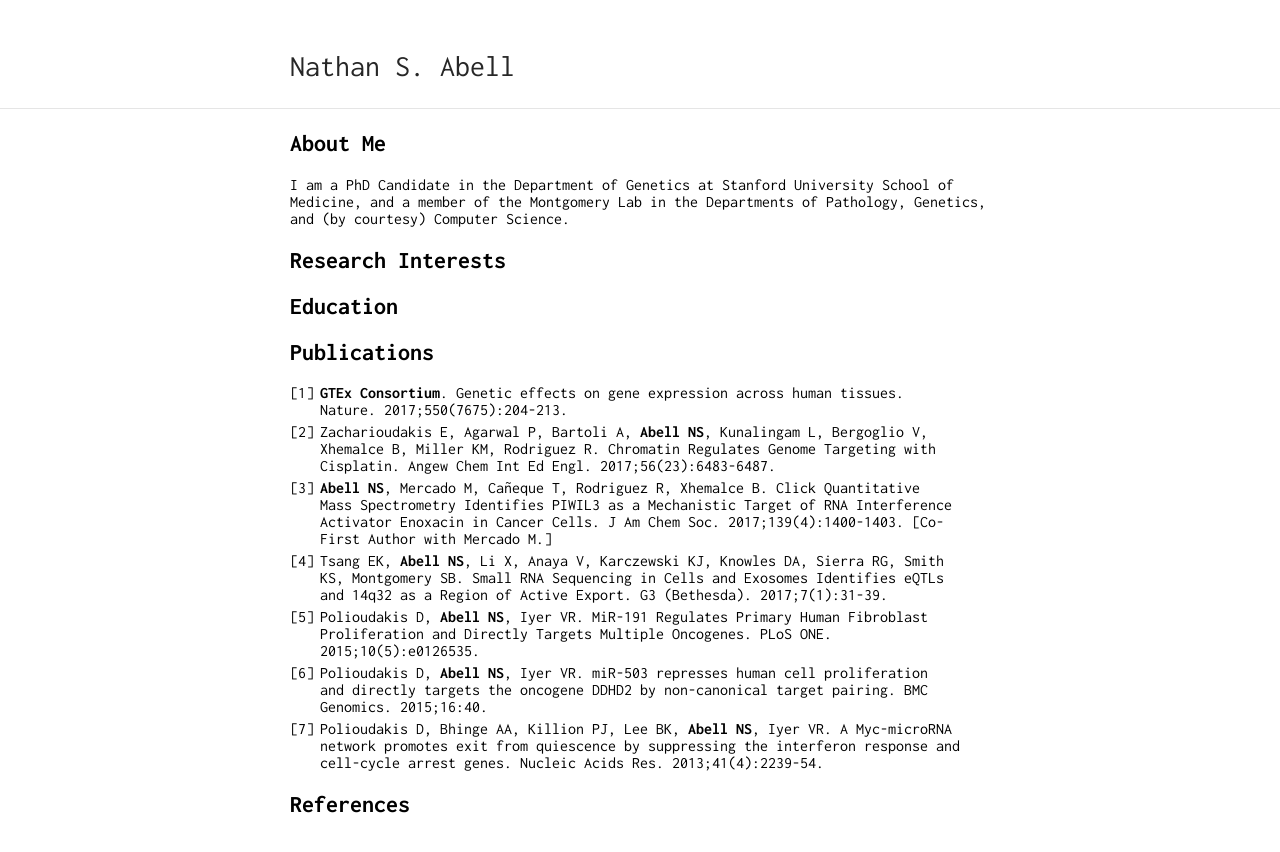
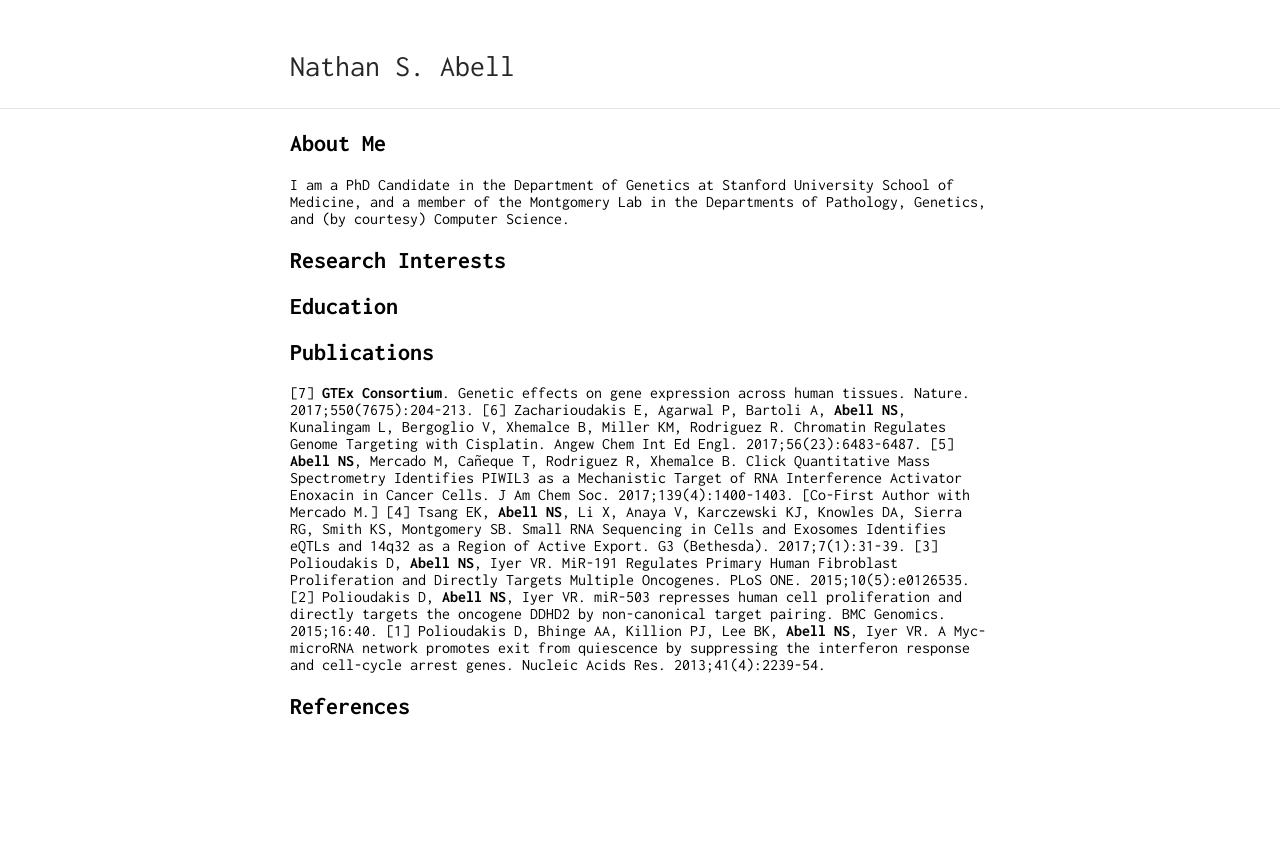
Before and after one commit to nsabell/nsabell.github.io, a Jekyll site: the page built from index.md, in a window 1280 px wide. Shown: the top 852 px of the page. Built offline with Jekyll 4.4.1, drawn with Linux system fonts in a browser that asks for light colours; our own code applies the rules of GitHub Pages for plain Markdown files.

Commit message:
publications

```diff
--- a/index.md
+++ b/index.md
@@ -12,12 +12,12 @@ I am a PhD Candidate in the Department of Genetics at Stanford University School
 
 ## Publications
 
-7. **GTEx Consortium**. Genetic effects on gene expression across human tissues. Nature. 2017;550(7675):204-213.
-6. Zacharioudakis E, Agarwal P, Bartoli A, **Abell NS**, Kunalingam L, Bergoglio V, Xhemalce B, Miller KM, Rodriguez R. Chromatin Regulates Genome Targeting with Cisplatin. Angew Chem Int Ed Engl. 2017;56(23):6483-6487.
-5. **Abell NS**, Mercado M, Cañeque T, Rodriguez R, Xhemalce B. Click Quantitative Mass Spectrometry Identifies PIWIL3 as a Mechanistic Target of RNA Interference Activator Enoxacin in Cancer Cells. J Am Chem Soc. 2017;139(4):1400-1403. [Co-First Author with Mercado M.]
-4. Tsang EK, **Abell NS**, Li X, Anaya V, Karczewski KJ, Knowles DA, Sierra RG, Smith KS, Montgomery SB. Small RNA Sequencing in Cells and Exosomes Identifies eQTLs and 14q32 as a Region of Active Export. G3 (Bethesda). 2017;7(1):31-39.
-3. Polioudakis D, **Abell NS**, Iyer VR. MiR-191 Regulates Primary Human Fibroblast Proliferation and Directly Targets Multiple Oncogenes. PLoS ONE. 2015;10(5):e0126535.
-2. Polioudakis D, **Abell NS**, Iyer VR. miR-503 represses human cell proliferation and directly targets the oncogene DDHD2 by non-canonical target pairing. BMC Genomics. 2015;16:40.
-1. Polioudakis D, Bhinge AA, Killion PJ, Lee BK, **Abell NS**, Iyer VR. A Myc-microRNA network promotes exit from quiescence by suppressing the interferon response and cell-cycle arrest genes. Nucleic Acids Res. 2013;41(4):2239-54.
+[7] **GTEx Consortium**. Genetic effects on gene expression across human tissues. Nature. 2017;550(7675):204-213.
+[6] Zacharioudakis E, Agarwal P, Bartoli A, **Abell NS**, Kunalingam L, Bergoglio V, Xhemalce B, Miller KM, Rodriguez R. Chromatin Regulates Genome Targeting with Cisplatin. Angew Chem Int Ed Engl. 2017;56(23):6483-6487.
+[5] **Abell NS**, Mercado M, Cañeque T, Rodriguez R, Xhemalce B. Click Quantitative Mass Spectrometry Identifies PIWIL3 as a Mechanistic Target of RNA Interference Activator Enoxacin in Cancer Cells. J Am Chem Soc. 2017;139(4):1400-1403. [Co-First Author with Mercado M.]
+[4] Tsang EK, **Abell NS**, Li X, Anaya V, Karczewski KJ, Knowles DA, Sierra RG, Smith KS, Montgomery SB. Small RNA Sequencing in Cells and Exosomes Identifies eQTLs and 14q32 as a Region of Active Export. G3 (Bethesda). 2017;7(1):31-39.
+[3] Polioudakis D, **Abell NS**, Iyer VR. MiR-191 Regulates Primary Human Fibroblast Proliferation and Directly Targets Multiple Oncogenes. PLoS ONE. 2015;10(5):e0126535.
+[2] Polioudakis D, **Abell NS**, Iyer VR. miR-503 represses human cell proliferation and directly targets the oncogene DDHD2 by non-canonical target pairing. BMC Genomics. 2015;16:40.
+[1] Polioudakis D, Bhinge AA, Killion PJ, Lee BK, **Abell NS**, Iyer VR. A Myc-microRNA network promotes exit from quiescence by suppressing the interferon response and cell-cycle arrest genes. Nucleic Acids Res. 2013;41(4):2239-54.
 
 ## References
```
